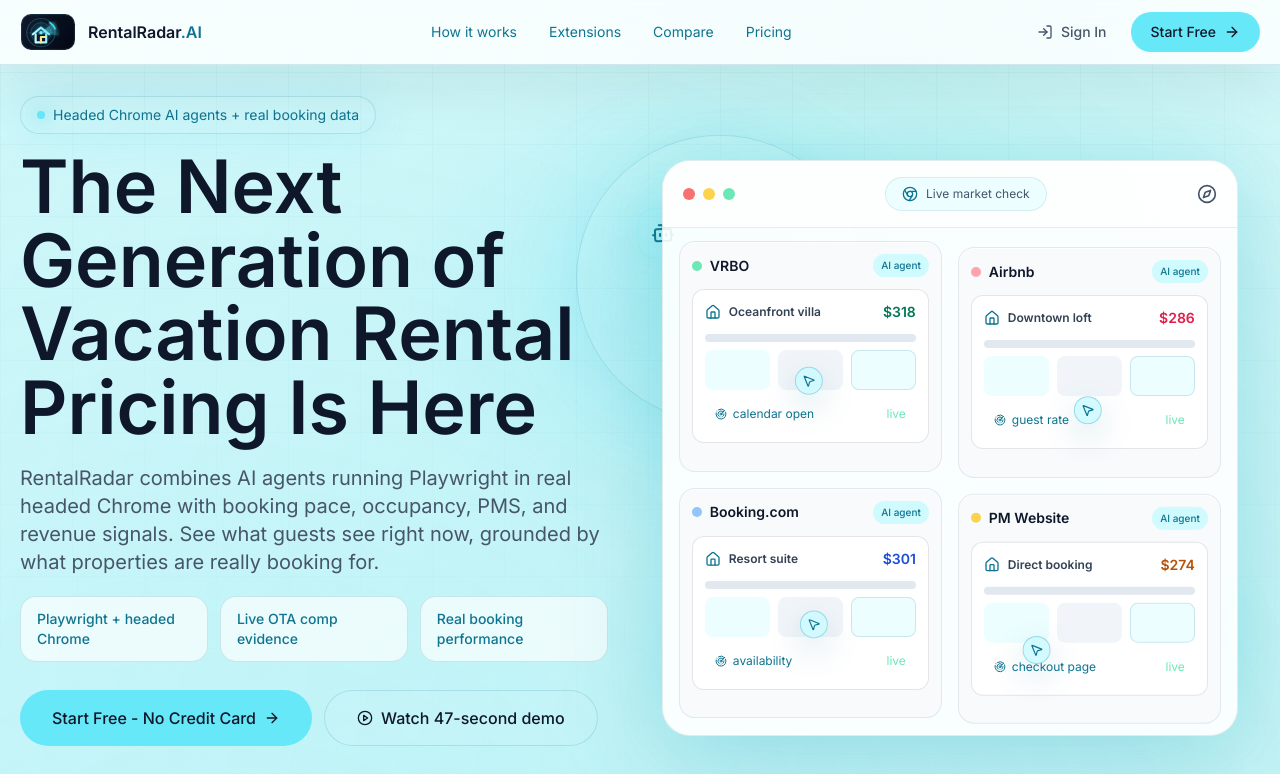
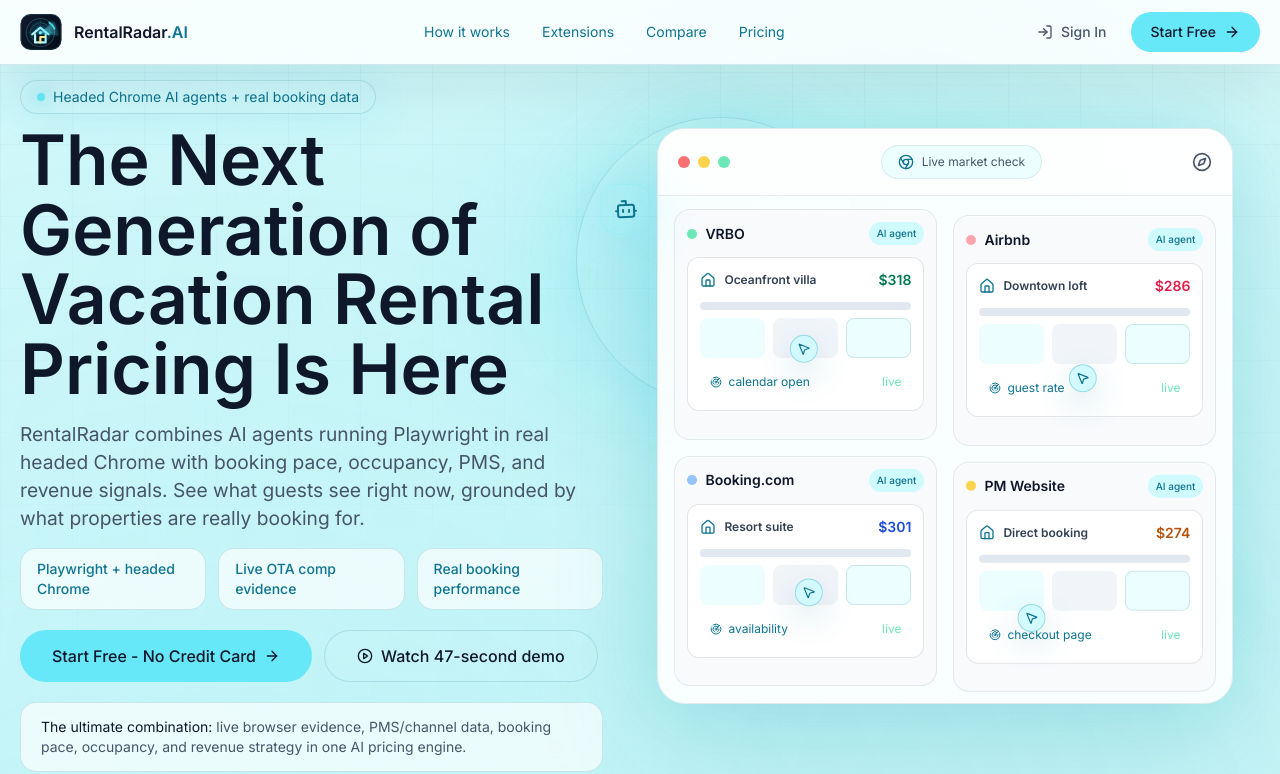
Before and after one commit to jamiegreene736-debug/RentalRadar, a Next.js app in the folder apps/web/: page / in a window 1280 px wide. Shown: the top 774 px of the page. Built offline with nearby package versions, Linux system fonts and the light colour scheme; no server answers.

Commit message:
Refine hero first viewport layout

```diff
--- a/apps/web/src/app/components/animated-browser-demo.tsx
+++ b/apps/web/src/app/components/animated-browser-demo.tsx
@@ -44,9 +44,9 @@
 
 export function AnimatedBrowserDemo() {
   return (
-    <div className="relative mx-auto mt-6 w-full max-w-xl self-start lg:mt-12 xl:mt-16 2xl:max-w-2xl">
+    <div className="relative mx-auto mt-5 w-full max-w-xl self-start lg:mt-10 xl:mt-12 2xl:max-w-2xl">
       <motion.div
-        className="absolute -left-6 top-12 hidden rounded-2xl border border-cyan-300/20 bg-cyan-300/10 p-3 text-cyan-100 shadow-[0_0_50px_rgba(34,211,238,0.18)] md:block"
+        className="absolute -left-14 top-14 z-20 hidden rounded-2xl border border-cyan-300/20 bg-cyan-300/10 p-3 text-cyan-100 shadow-[0_0_50px_rgba(34,211,238,0.18)] md:block"
         animate={{ y: [0, -16, 0], rotate: [-2, 2, -2] }}
         transition={{ duration: 7, repeat: Infinity, ease: "easeInOut" }}
       >
--- a/apps/web/src/app/components/hero-section.tsx
+++ b/apps/web/src/app/components/hero-section.tsx
@@ -8,30 +8,30 @@
 
 export function HeroSection() {
   return (
-    <section className="relative flex min-h-[calc(100vh-4rem)] items-start overflow-hidden pt-16">
+    <section className="relative flex min-h-[calc(100vh-4rem)] items-start overflow-hidden pt-14">
       <DataStreamBackground />
-      <div className="container relative z-10 grid items-start gap-8 pb-8 pt-4 lg:grid-cols-[0.9fr_0.95fr] lg:pb-10 lg:pt-8">
+      <div className="container relative z-10 grid items-start gap-7 pb-6 pt-3 lg:grid-cols-[0.88fr_0.95fr] lg:pb-7 lg:pt-6">
         <div className="max-w-3xl">
-          <div className="mb-4 inline-flex items-center gap-2 rounded-full border border-cyan-200/20 bg-cyan-200/[0.08] px-4 py-2 text-sm text-cyan-100 shadow-[0_0_44px_rgba(34,211,238,0.14)]">
+          <div className="mb-3 inline-flex items-center gap-2 rounded-full border border-cyan-200/20 bg-cyan-200/[0.08] px-4 py-1.5 text-sm text-cyan-100 shadow-[0_0_44px_rgba(34,211,238,0.14)]">
             <span className="size-2 rounded-full bg-cyan-300 shadow-[0_0_18px_rgba(34,211,238,0.9)]" />
             Headed Chrome AI agents + real booking data
           </div>
-          <h1 className="max-w-4xl text-balance text-4xl font-semibold leading-[1.02] tracking-normal text-white sm:text-5xl lg:text-6xl xl:text-[4.6rem]">
+          <h1 className="max-w-4xl text-balance text-4xl font-semibold leading-[1.01] tracking-normal text-white sm:text-5xl lg:text-[3.85rem] xl:text-[4.35rem]">
             The Next Generation of Vacation Rental Pricing Is Here
           </h1>
-          <p className="mt-5 max-w-3xl text-pretty text-lg leading-8 text-slate-300 sm:text-xl">
+          <p className="mt-4 max-w-3xl text-pretty text-lg leading-7 text-slate-300 sm:text-[1.2rem]">
             RentalRadar combines AI agents running Playwright in real headed Chrome with booking pace, occupancy, PMS,
             and revenue signals. See what guests see right now, grounded by what properties are really booking for.
           </p>
-          <div className="mt-5 grid max-w-3xl gap-3 sm:grid-cols-3">
+          <div className="mt-4 grid max-w-3xl gap-3 sm:grid-cols-3">
             {["Playwright + headed Chrome", "Live OTA comp evidence", "Real booking performance"].map((signal) => (
-              <div key={signal} className="rounded-2xl border border-white/10 bg-white/[0.045] px-4 py-3 text-sm font-medium text-cyan-50">
+              <div key={signal} className="rounded-2xl border border-white/10 bg-white/[0.045] px-4 py-2.5 text-sm font-medium text-cyan-50">
                 {signal}
               </div>
             ))}
           </div>
-          <div className="mt-7 flex flex-col gap-3 sm:flex-row">
-            <Button asChild className="h-14 rounded-full bg-cyan-300 px-8 text-base text-slate-950 hover:bg-cyan-200">
+          <div className="mt-5 flex flex-col gap-3 sm:flex-row">
+            <Button asChild className="h-[52px] rounded-full bg-cyan-300 px-8 text-base text-slate-950 hover:bg-cyan-200">
               <Link href={getStartedHref}>
                 Start Free - No Credit Card
                 <ArrowRight />
@@ -40,7 +40,7 @@
             <Button
               asChild
               variant="outline"
-              className="h-14 rounded-full border-white/15 bg-white/5 px-8 text-base text-white hover:bg-white/10 hover:text-white"
+              className="h-[52px] rounded-full border-white/15 bg-white/5 px-8 text-base text-white hover:bg-white/10 hover:text-white"
             >
               <Link href="#demo">
                 <PlayCircle />
@@ -48,7 +48,7 @@
               </Link>
             </Button>
           </div>
-          <div className="mt-7 rounded-2xl border border-white/10 bg-white/[0.04] px-5 py-4 text-sm text-slate-300 backdrop-blur">
+          <div className="mt-5 rounded-2xl border border-white/10 bg-white/[0.04] px-5 py-3.5 text-sm text-slate-300 backdrop-blur">
             <span className="text-white">The ultimate combination:</span> live browser evidence, PMS/channel data, booking pace, occupancy, and revenue strategy in one AI pricing engine.
           </div>
         </div>
--- a/apps/web/src/app/components/site-header.tsx
+++ b/apps/web/src/app/components/site-header.tsx
@@ -11,7 +11,7 @@
     <header className="fixed inset-x-0 top-0 z-50 border-b border-white/10 bg-[#050816]/[0.72] backdrop-blur-xl">
       <div className="container flex h-16 items-center justify-between">
         <Link href="/" className="flex items-center gap-3">
-          <BrandLogo markClassName="h-9 w-14" textClassName="hidden sm:block" />
+          <BrandLogo markClassName="h-9 w-[42px]" textClassName="hidden sm:block" />
         </Link>
         <nav className="hidden items-center gap-8 text-sm text-slate-300 md:flex">
           <a href="#how-it-works" className="transition hover:text-cyan-200">
--- a/apps/web/src/components/brand-logo.tsx
+++ b/apps/web/src/components/brand-logo.tsx
@@ -6,7 +6,7 @@
   return (
     <svg
       className={cn("shrink-0", className)}
-      viewBox="0 0 84 56"
+      viewBox="0 0 64 56"
       role="img"
       aria-label={title}
       xmlns="http://www.w3.org/2000/svg"
@@ -50,8 +50,8 @@
           <feBlend in="SourceGraphic" mode="screen" />
         </filter>
       </defs>
-      <rect width="84" height="56" rx="16" fill="url(#brand-mark-shell)" />
-      <rect x="1" y="1" width="82" height="54" rx="15" fill="none" stroke="#67E8F9" strokeOpacity="0.22" />
+      <rect width="64" height="56" rx="16" fill="url(#brand-mark-shell)" />
+      <rect x="1" y="1" width="62" height="54" rx="15" fill="none" stroke="#67E8F9" strokeOpacity="0.22" />
       <circle cx="31" cy="29" r="23" fill="url(#brand-mark-radar)" />
       <circle cx="31" cy="29" r="22" fill="none" stroke="#67E8F9" strokeOpacity="0.22" strokeWidth="1.8" />
       <circle cx="31" cy="29" r="15.5" fill="none" stroke="#67E8F9" strokeOpacity="0.2" strokeWidth="1.4" />
@@ -76,7 +76,7 @@
 export function BrandLogo({ className, markClassName, showText = true, textClassName, ...props }: BrandLogoProps) {
   return (
     <div className={cn("flex items-center gap-3", className)} {...props}>
-      <BrandMark className={cn("h-10 w-14", markClassName)} />
+      <BrandMark className={cn("h-10 w-[46px]", markClassName)} />
       {showText ? (
         <span className={cn("min-w-0 whitespace-nowrap leading-none", textClassName)}>
           <span className="text-base font-semibold tracking-normal text-white">RentalRadar</span>
```
